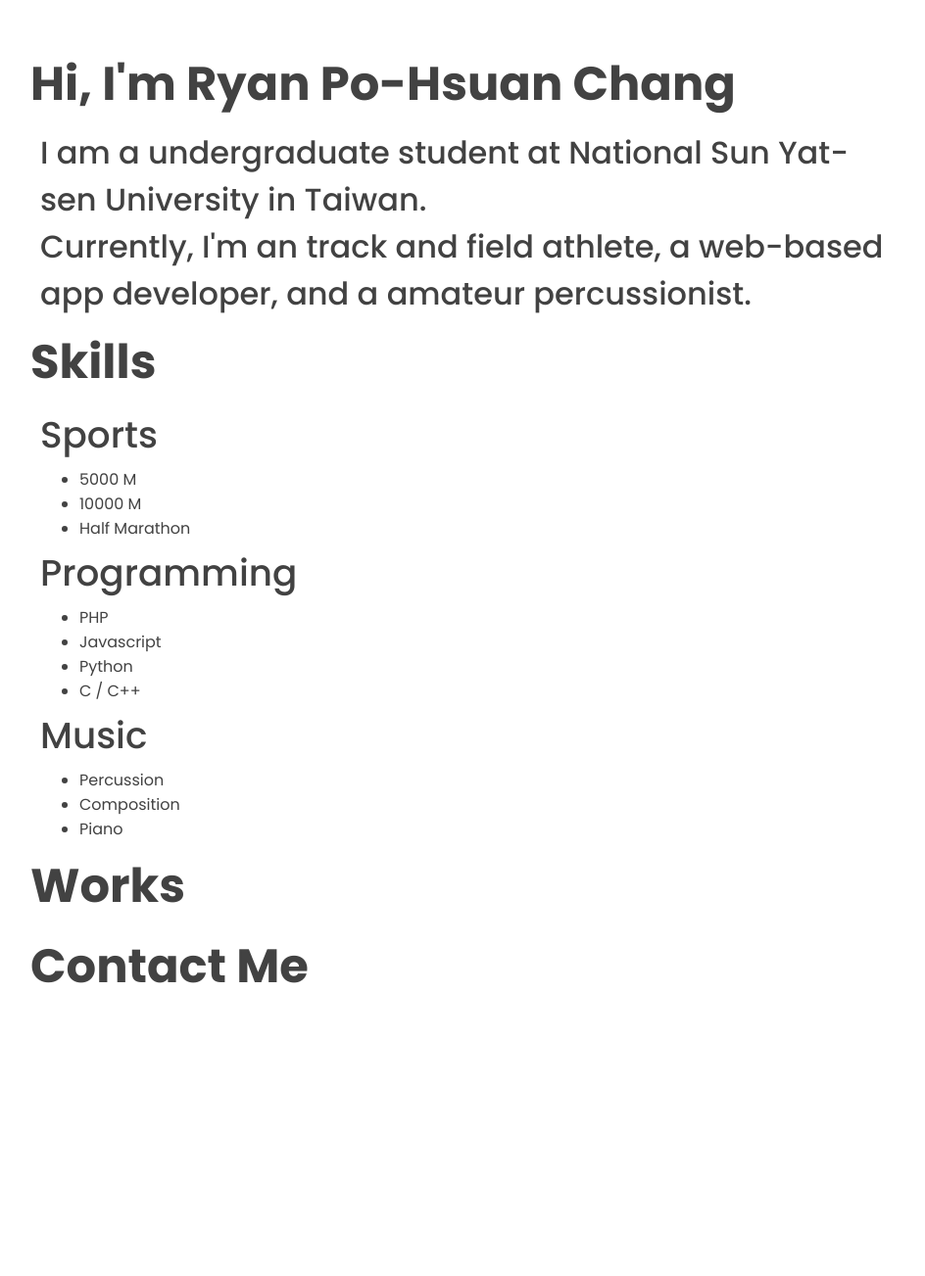
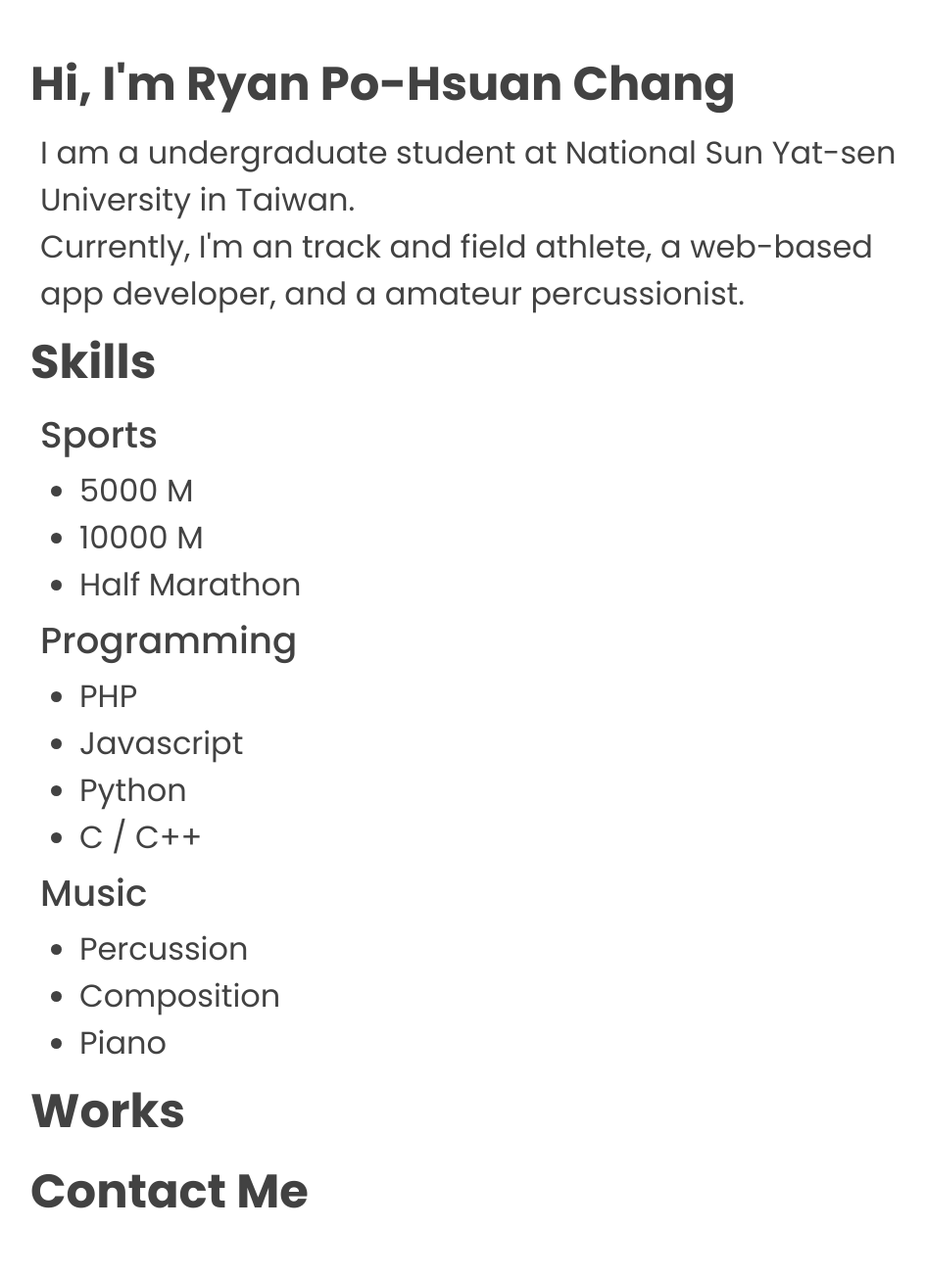
Before and after one commit to ryanxuan930/me.github.io, a PHP site: page / in a window 1280 px wide. Shown: the whole page at 98% size, without its empty margins (159-1103 px from the left). Before the commit the page ends 1004 px from the top, so only its background shows below. Run offline with PHP 8.4, Linux system fonts and the light colour scheme.

Commit message:
Update main.css

```diff
--- a/main.css
+++ b/main.css
@@ -13,11 +13,11 @@
 	font-weight: 700;
 }
 .paragraph{
-	margin: 5px 10px;
+	margin: 10px;
 }
-.paragraph p{
+.paragraph p, li{
 	font-size: 24pt;
-	font-weight: 500;
+	font-weight: 400;
 }
 .sub{
 	margin: 5px 0;
```
